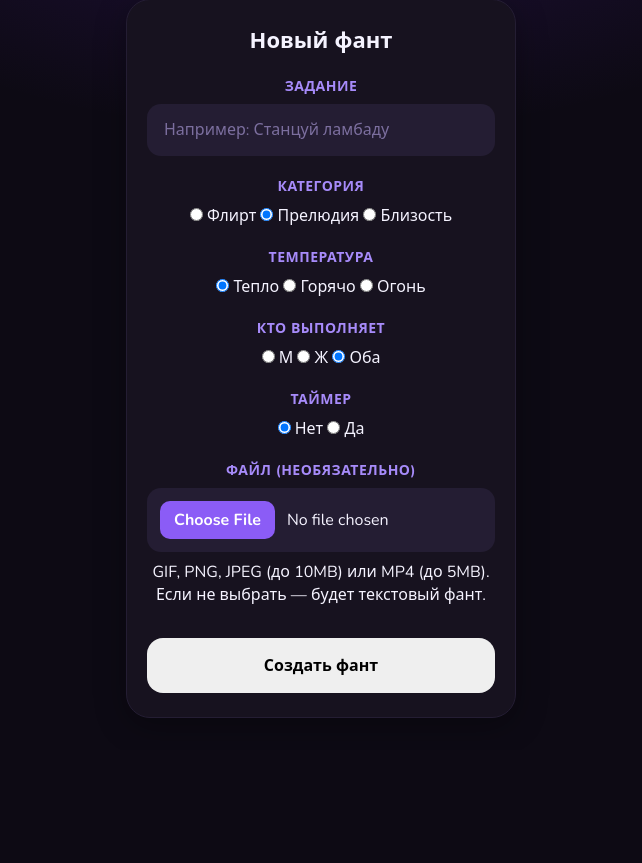
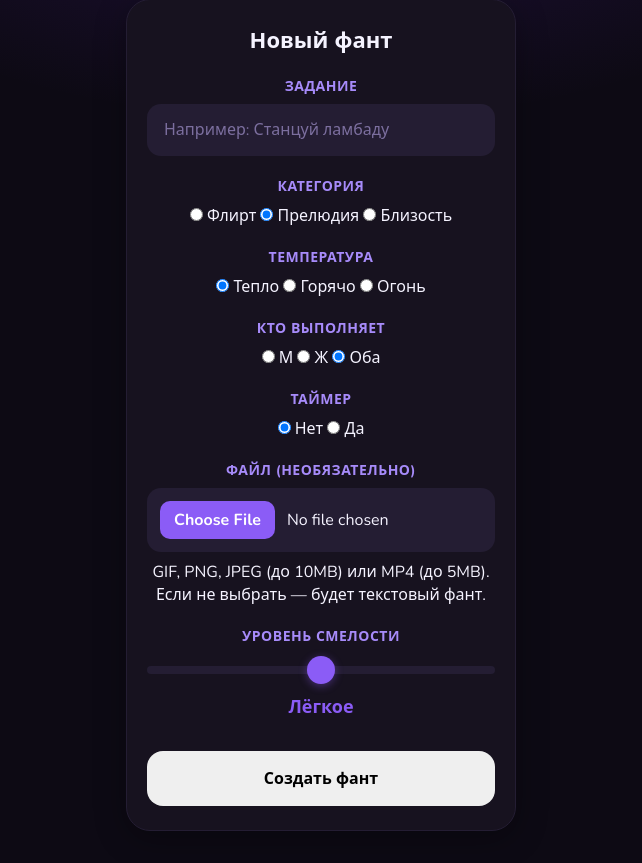
Before and after one commit to k-kopeykin/fants, a FastAPI app: page /create in a window 1280 px wide. Shown: the part 114-977 px from the top of the page, without its empty margins (319-961 px from the left). Before the commit the page ends 832 px from the top, so only its background shows below. Run offline with FastAPI, Linux system fonts and the light colour scheme.

Commit message:
fix: исправлены некоторые баги и неточности

```diff
--- a/app/crud.py
+++ b/app/crud.py
@@ -52,18 +52,6 @@ def get_next_level(current: str) -> str:
     idx = LEVELS_ORDER.index(current)
     return LEVELS_ORDER[min(idx + 1, len(LEVELS_ORDER) - 1)]
 
-def create_session(db: Session, slider_value: int = 50) -> GameSession:
-    session = GameSession(
-        current_level="flirt",
-        current_temperature="warm",
-        current_turn="m",
-        slider_value=slider_value,
-        fantasies_shown="[]"
-    )
-    db.add(session)
-    db.commit()
-    db.refresh(session)
-    return session
 
 def get_active_session(db: Session) -> GameSession:
     return db.query(GameSession).filter_by(is_active=1).order_by(desc(GameSession.started_at)).first()
@@ -142,3 +130,6 @@ def set_temperature(db: Session, session: GameSession, temperature: str) -> bool
         db.commit()
         return True
     return False
+
+def get_random_fantasy(db: Session):
+    return db.query(Fantasy).order_by(func.random()).first()
--- a/app/main.py
+++ b/app/main.py
@@ -167,13 +167,7 @@ def skip_fantasy(request: Request, session_id: int, db: Session = Depends(get_db
     session = db.query(crud.GameSession).filter_by(id=session_id, is_active=1).first()
     if not session:
         return RedirectResponse(url="/", status_code=303)
-    # Просто перегенерим — добавим ID в показанные, чтобы не повторялся
-    current = crud.pick_next_fantasy(db, session)
-    if current:
-        shown = json.loads(session.fantasies_shown or "[]")
-        shown.append(current.id)
-        session.fantasies_shown = json.dumps(shown)
-        db.commit()
+
     return RedirectResponse(url=f"/game/{session_id}", status_code=303)
 
 @app.post("/game/{session_id}/level-up")
--- a/app/static/css/styles.css
+++ b/app/static/css/styles.css
@@ -199,3 +199,50 @@ body {
   color: var(--text-muted);
   line-height: 1.5;
 }
+
+#boldnessSlider {
+  width: 100%;
+  height: 8px;
+  -webkit-appearance: none;
+  appearance: none;
+  background: var(--surface-2);
+  border-radius: 4px;
+  outline: none;
+  cursor: pointer;
+  margin: 12px 0;
+}
+
+#boldnessSlider::-webkit-slider-thumb {
+  -webkit-appearance: none;
+  appearance: none;
+  width: 28px;
+  height: 28px;
+  border-radius: 50%;
+  background: var(--violet);
+  cursor: pointer;
+  box-shadow: 0 2px 8px rgba(139, 92, 246, 0.4);
+  transition: transform 0.15s;
+}
+
+#boldnessSlider::-webkit-slider-thumb:active {
+  transform: scale(1.15);
+}
+
+#boldnessSlider::-moz-range-thumb {
+  width: 28px;
+  height: 28px;
+  border-radius: 50%;
+  background: var(--violet);
+  cursor: pointer;
+  border: none;
+  box-shadow: 0 2px 8px rgba(139, 92, 246, 0.4);
+}
+
+.slider-value {
+  text-align: center;
+  font-size: 18px;
+  font-weight: 800;
+  color: var(--violet);
+  min-height: 24px;
+  transition: all 0.2s;
+}
--- a/app/templates/create.html
+++ b/app/templates/create.html
@@ -93,10 +93,43 @@
       <p class="form-hint">GIF, PNG, JPEG (до 10MB) или MP4 (до 5MB). Если не выбрать — будет текстовый фант.</p>
     </div>
 
+        <div class="form-group">
+      <label class="form-label">Уровень смелости</label>
+      <input type="range" id="boldnessSlider" min="0" max="100" value="50" step="1">
+      <div class="slider-value" id="boldnessValue">Лёгкое</div>
+      <input type="hidden" name="boldness" id="boldnessInput" value="50">
+    </div>
+
     <button type="submit" class="btn btn-primary" style="margin-top: 12px;">
       Создать фант
     </button>
   </form>
+  <script>
+// Логика ползунка смелости при создании
+const boldnessSlider = document.getElementById('boldnessSlider');
+const boldnessValue = document.getElementById('boldnessValue');
+const boldnessInput = document.getElementById('boldnessInput');
+
+const levels = [
+  { max: 20, text: 'Классика', boldness: 25 },
+  { max: 45, text: 'Лёгкое', boldness: 50 },
+  { max: 70, text: 'Смелее', boldness: 75 },
+  { max: 100, text: 'Эксперименты', boldness: 100 }
+];
+
+function getLevel(value) {
+  for (let level of levels) {
+    if (value <= level.max) return level;
+  }
+  return levels[levels.length - 1];
+}
+
+boldnessSlider.addEventListener('input', (e) => {
+  const level = getLevel(parseInt(e.target.value));
+  boldnessValue.textContent = level.text;
+  boldnessInput.value = level.boldness;
+});
+</script>
 </section>
 
 <script>
```
Also changed, not shown: app/templates/game.html (+9 -0 lines), app/schemas.py (renamed from app/scemas.py).
